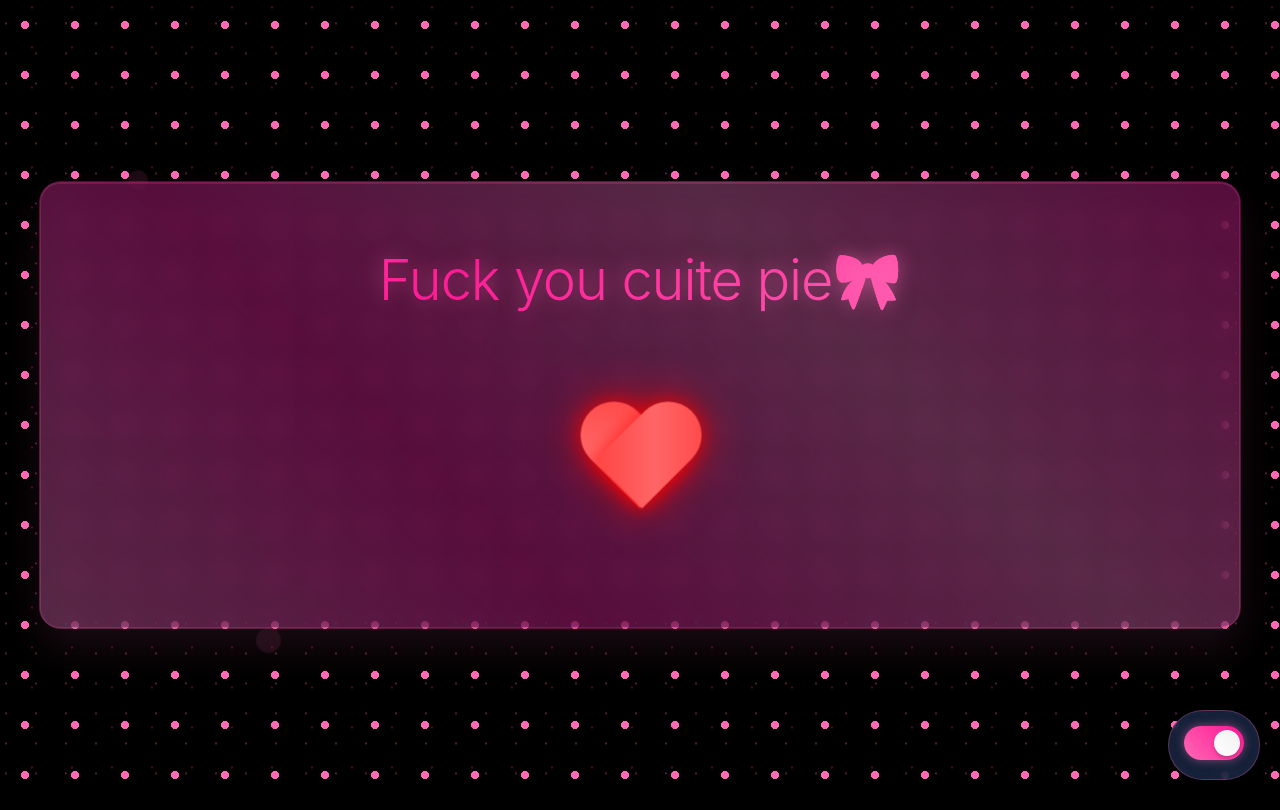
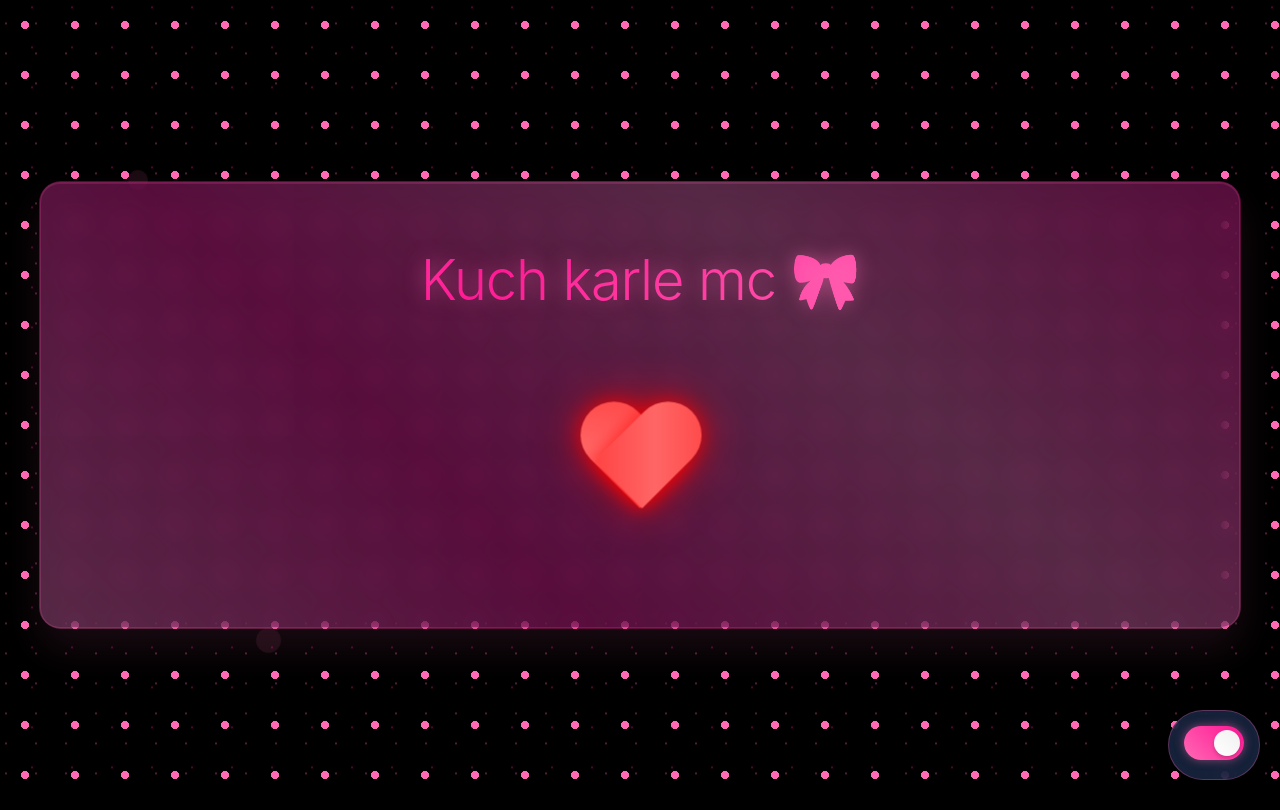
Before and after one commit to hy69x/hy69, a plain HTML site: page tpps/index.html in a window 1280 px wide. Drawn offline with Linux system fonts and the light colour scheme.

Commit message:
Update index.html

```diff
--- a/tpps/index.html
+++ b/tpps/index.html
@@ -409,7 +409,7 @@
     </div>
 
     <div class="container">
-        <h2 class="welcome-text">Fuck you cuite pie🎀</h2>
+        <h2 class="welcome-text">Kuch karle mc 🎀</h2>
 
         <div class="heart-container">
             <div class="heart"></div>
```
